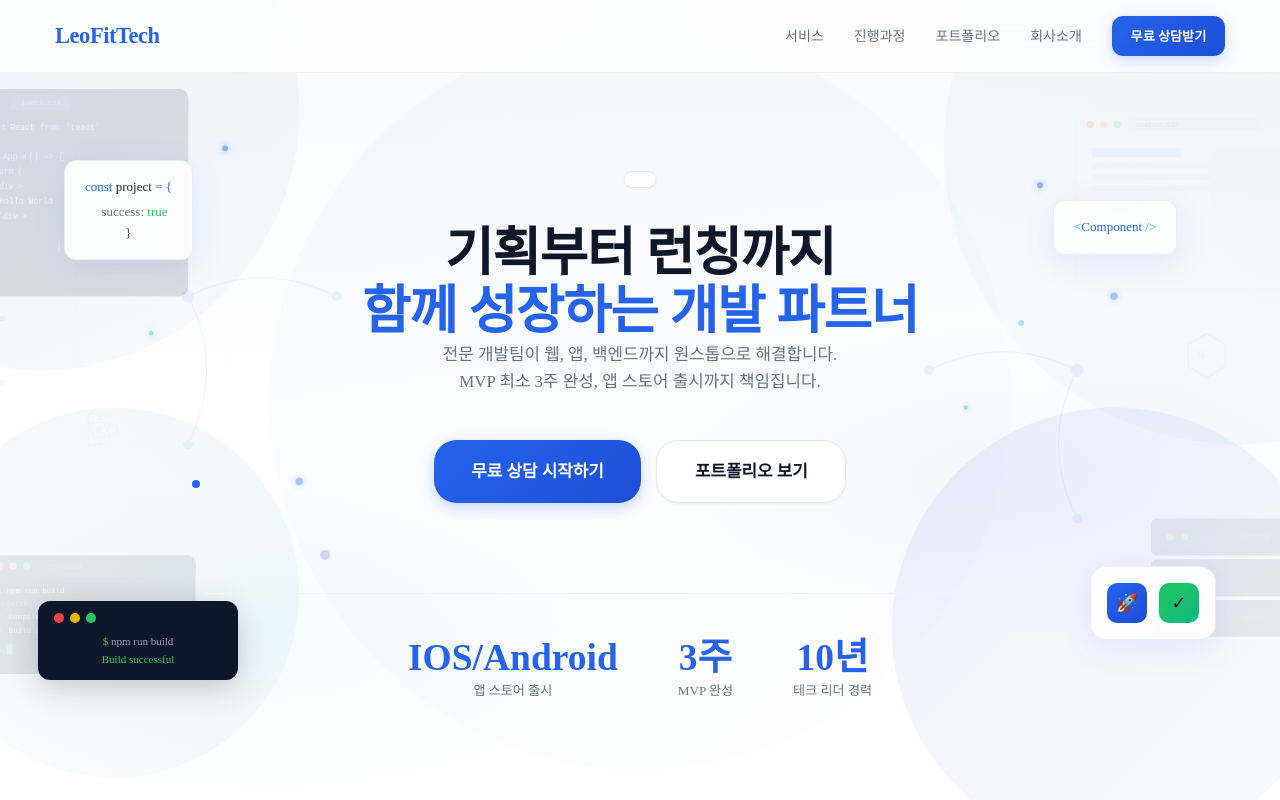
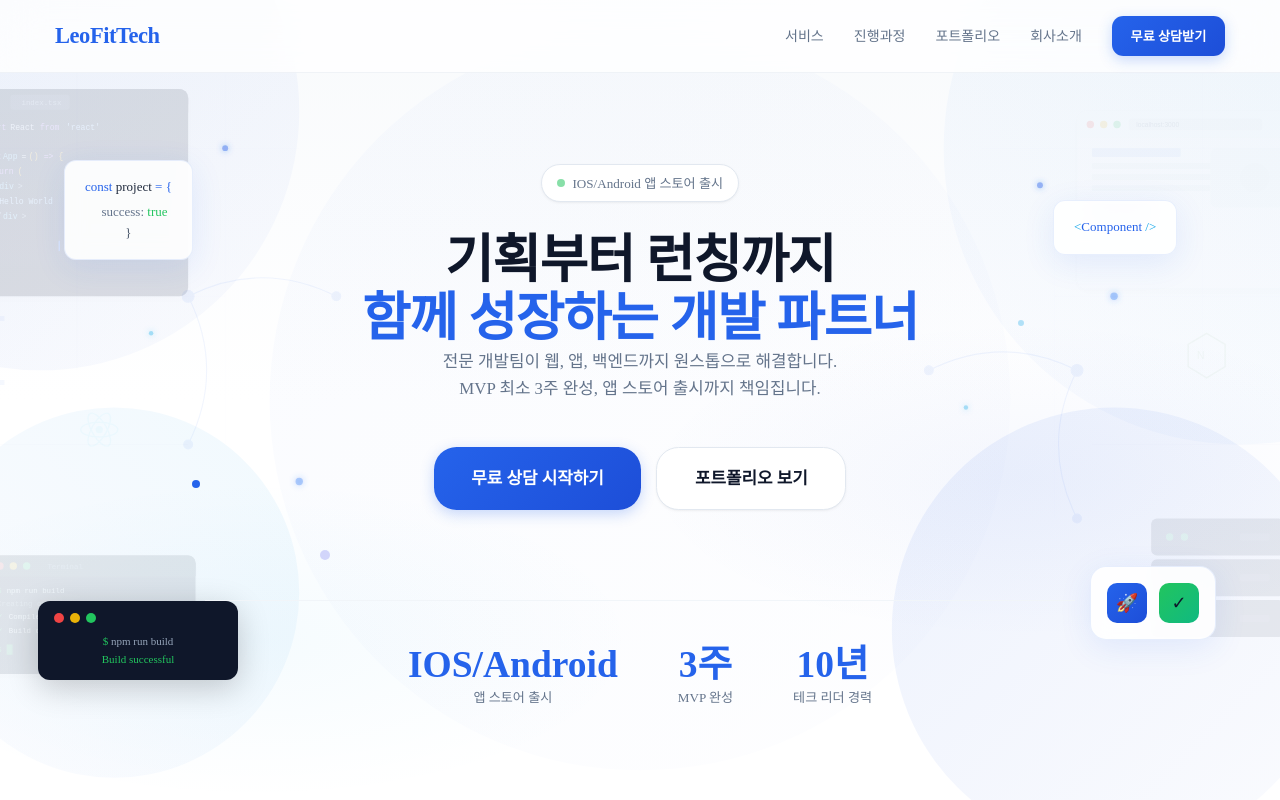
Before and after one commit to LLeoCompany/vison-makers-web, a Next.js app: page / in a window 1280 px wide. Shown: the top 800 px of the page. Built offline with nearby package versions, Linux system fonts and the light colour scheme; a web font is replaced by a local one.

Commit message:
수정 6

```diff
--- a/pages/index.tsx
+++ b/pages/index.tsx
@@ -317,7 +317,8 @@ const Index = () => {
           <div className="hero-content">
             <Fade direction="up">
               <div className="hero-badge">
-                {/* <span className="hero-badge-dot"></span>앱 스토어 출시 5회 이상 */}
+                <span className="hero-badge-dot"></span>IOS/Android 앱 스토어
+                출시
               </div>
             </Fade>
             <Fade direction="up" delay={100}>
```
